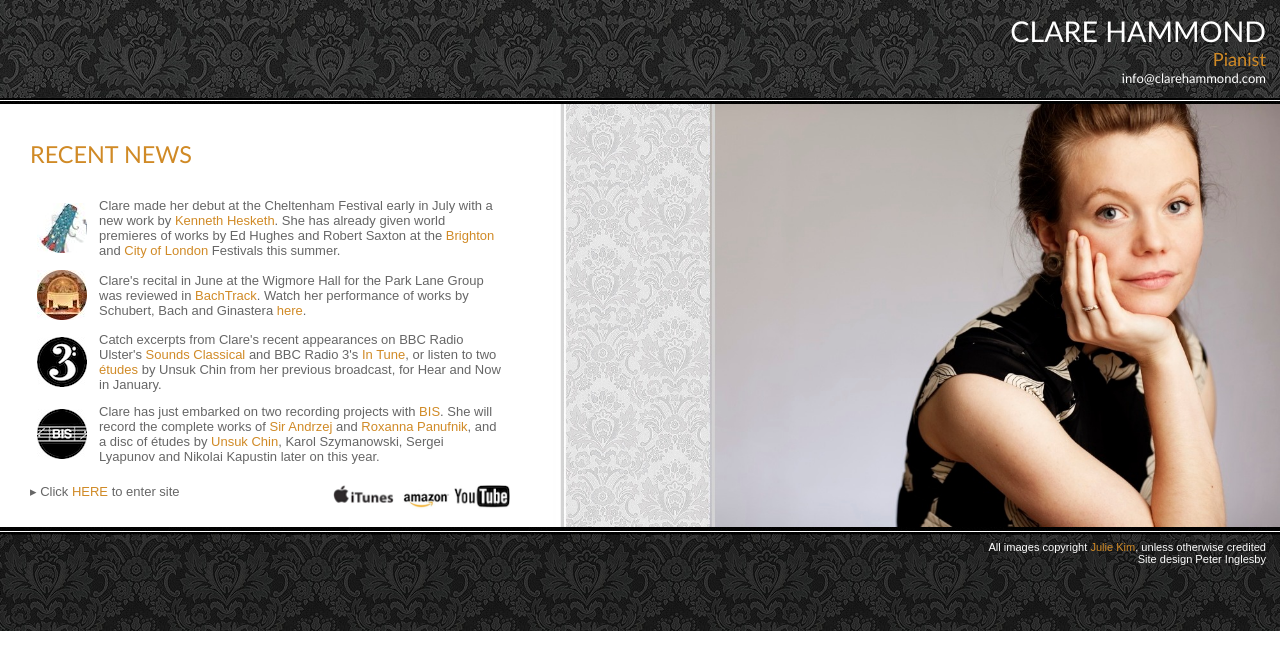
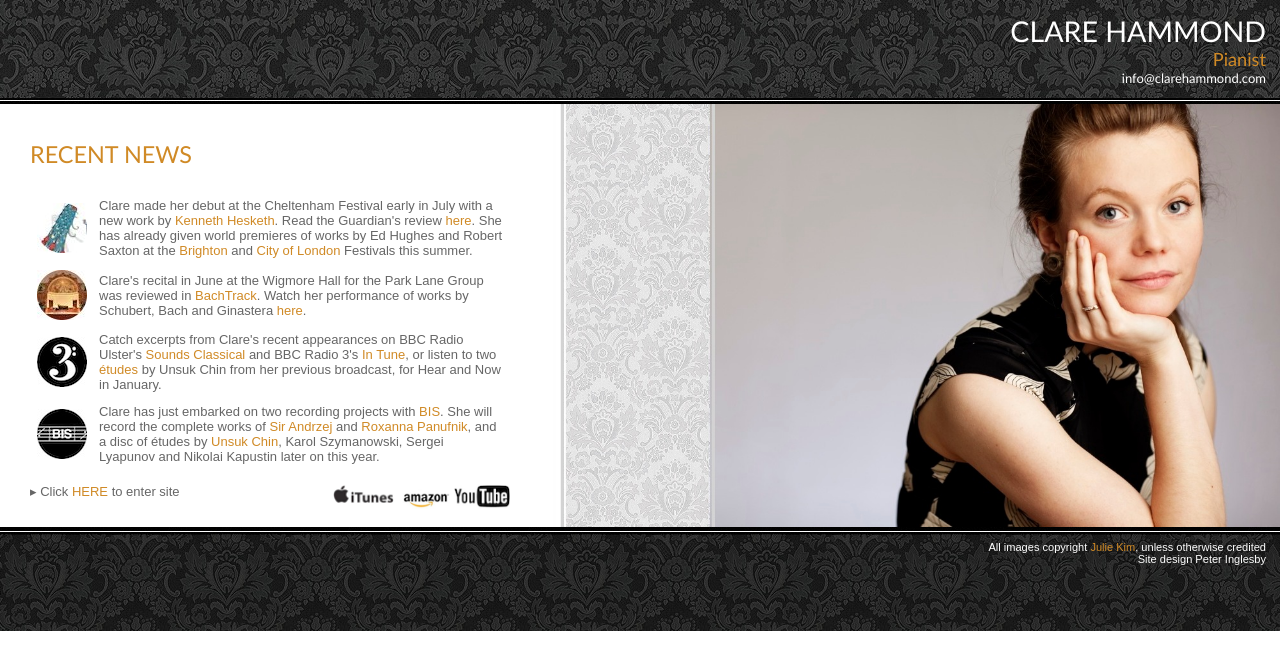
Before and after one commit to hammonc/clarehammond.com, a Jekyll site: the page built from index.html, in a window 1280 px wide. Shown: the top 670 px of the page. Built offline with Jekyll 4.4.1, drawn with Linux system fonts in a browser that asks for light colours.

Commit message:
added guard review to index

```diff
--- a/index.html
+++ b/index.html
@@ -11,7 +11,7 @@ layout: with-header-and-footer
 
     <table>
 
-        <tr><td><a href="http://www.cheltenhamfestivals.com/music/whats-on/2013/greek-piano-odyssey/" target="_blank"><img src="/resources/chelt-icon.jpg" class="news-icon" /></a></td><td>Clare made her debut at the Cheltenham Festival early in July with a new work by <a href="http://www.kennethhesketh.co.uk/" target="_blank">Kenneth Hesketh</a>. She has already given world premieres of works by Ed Hughes and Robert Saxton at the <a href="http://www.theargus.co.uk/brightonfestival/brightonfestivalfringe2013/festandfringecritic/festivalcritic/10442520.Clare_Hammond__Brighton_Dome_Studio_Theatre__May_22/?ref=rss" target="_blank">Brighton</a> and <a href="https://www.facebook.com/media/set/?set=a.642084625801611.1073741859.134893483187397&type=1 " target="_blank">City of London</a> Festivals this summer.</td></tr>
+        <tr><td><a href="http://www.cheltenhamfestivals.com/music/whats-on/2013/greek-piano-odyssey/" target="_blank"><img src="/resources/chelt-icon.jpg" class="news-icon" /></a></td><td>Clare made her debut at the Cheltenham Festival early in July with a new work by <a href="http://www.kennethhesketh.co.uk/" target="_blank">Kenneth Hesketh</a>. Read the Guardian's review <a href="http://www.guardian.co.uk/music/2013/jul/09/composer-academy-review" target="_blank">here</a>. She has already given world premieres of works by Ed Hughes and Robert Saxton at the <a href="http://www.theargus.co.uk/brightonfestival/brightonfestivalfringe2013/festandfringecritic/festivalcritic/10442520.Clare_Hammond__Brighton_Dome_Studio_Theatre__May_22/?ref=rss" target="_blank">Brighton</a> and <a href="https://www.facebook.com/media/set/?set=a.642084625801611.1073741859.134893483187397&type=1 " target="_blank">City of London</a> Festivals this summer.</td></tr>
 
 
         <tr><td><a href="http://www.clarehammond.com/wigmore_2013.html" class="popupwindow" rel="height:400,width:600,scrollbars:1,status:1,resizable:0"><img src="/resources/wigmore-icon.jpg" class="news-icon" /></a></td><td>Clare's recital in June at the Wigmore Hall for the Park Lane Group was reviewed in <a href="http://www.bachtrack.com/review-wigmore-hall-park-lane-hammond-lawson-trio" target="_blank">BachTrack</a>. Watch her performance of works by Schubert, Bach and Ginastera <a href="http://www.clarehammond.com/wigmore_2013.html" target="_blank">here</a>.</td></tr>
```
